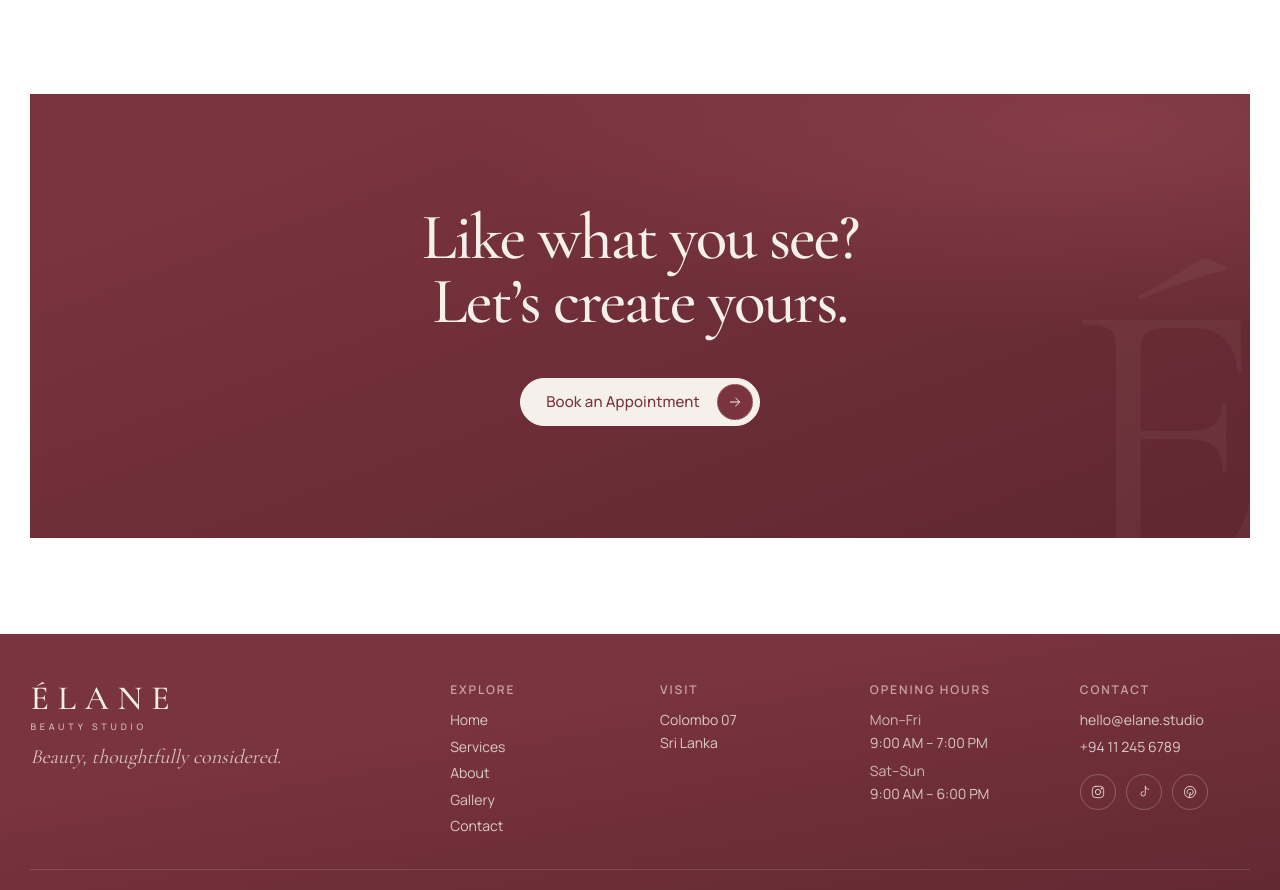
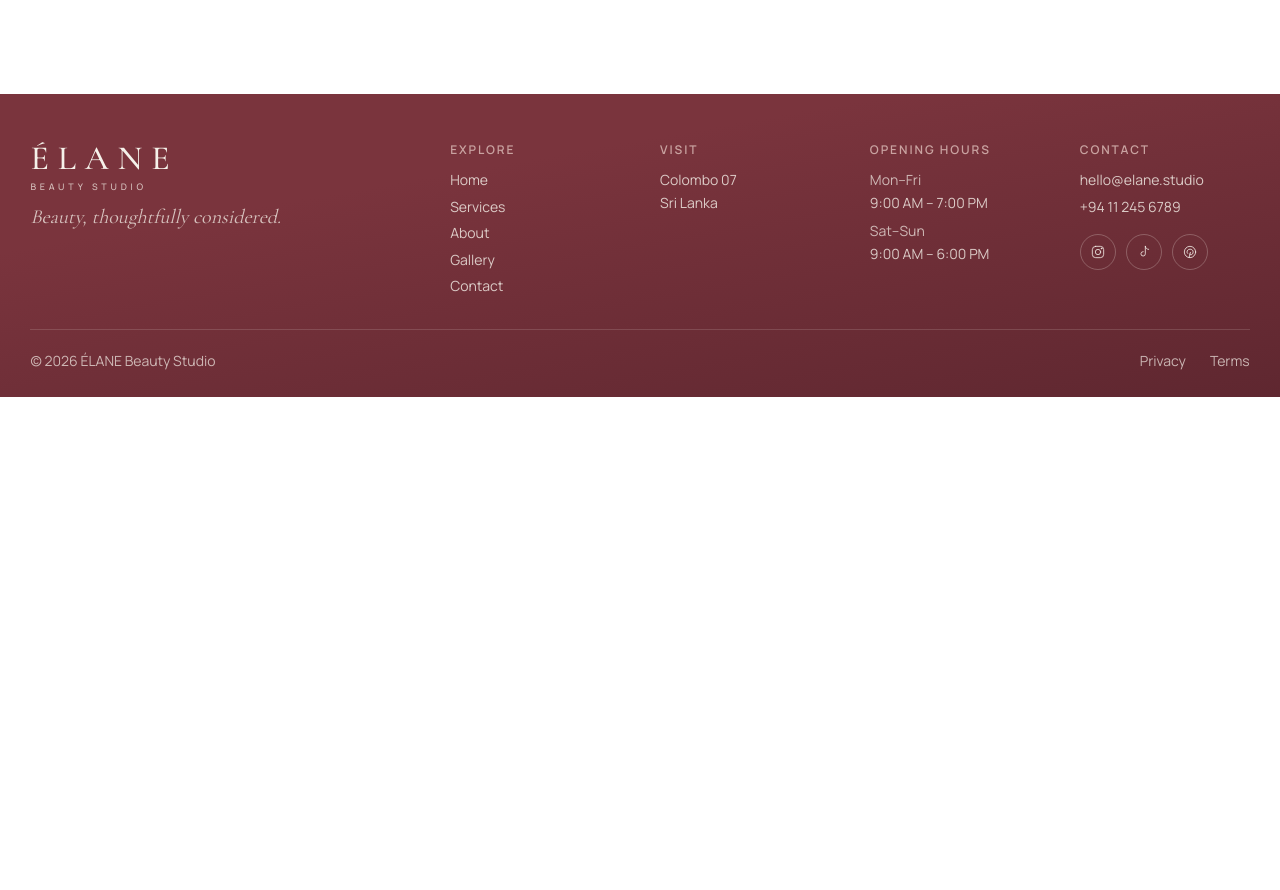
Before and after one commit to dpaperera05/elane-beauty-studio, a Next.js app: page /gallery in a window 1280 px wide. Shown: the part 7859-8749 px from the top of the page. After the commit the page ends 8256 px from the top, so only its background shows below. Built offline with nearby package versions, Linux system fonts and the light colour scheme.

Commit message:
Changes to the gallery webpage

```diff
--- a/src/app/gallery/page.tsx
+++ b/src/app/gallery/page.tsx
@@ -1,6 +1,5 @@
 import type { Metadata } from "next";
 import { Footer } from "@/components/Footer";
-import { GalleryCta } from "@/components/gallery/GalleryCta";
 import { GalleryView } from "@/components/gallery/GalleryView";
 import { Header } from "@/components/Header";
 
@@ -17,7 +16,6 @@ export default function GalleryPage() {
       {/* No hero here, so clear the fixed header before the first section. */}
       <main className="pt-16 lg:pt-20">
         <GalleryView />
-        <GalleryCta />
       </main>
       <Footer />
     </>
--- a/src/components/gallery/GalleryCta.tsx
+++ /dev/null
@@ -1,38 +0,0 @@
-import { galleryCta } from "@/content/gallery";
-import { Button } from "../ui/Button";
-
-/**
- * The gallery's closing invitation: a burgundy block set inside the white
- * page, so it reads as the end of the gallery and stays distinct from the
- * burgundy footer below it.
- */
-export function GalleryCta() {
-  return (
-    <section aria-labelledby="gallery-cta-title" className="container-site pb-16 md:pb-24">
-      <div className="relative isolate flex flex-col items-center overflow-hidden bg-burgundy bg-[radial-gradient(ellipse_75%_65%_at_88%_8%,rgb(150_72_82/0.55),transparent_70%),linear-gradient(160deg,var(--color-burgundy)_15%,var(--color-burgundy-deep)_100%)] px-6 py-[clamp(4rem,3rem+5vw,7.5rem)] text-center text-ivory">
-        {/* The same faint É used on the homepage's Ritual section. */}
-        <span
-          aria-hidden="true"
-          className="pointer-events-none absolute right-[-0.06em] bottom-[-0.24em] -z-10 font-serif text-[clamp(14rem,8rem+20vw,30rem)] leading-none text-ivory/4.5 select-none"
-        >
-          É
-        </span>
-        <h2
-          id="gallery-cta-title"
-          className="type-h2 leading-[0.98] tracking-[-0.03em] text-ivory"
-        >
-          {galleryCta.titleLines.map((line) => (
-            <span key={line} className="block">
-              {line}
-            </span>
-          ))}
-        </h2>
-        <div className="mt-9 md:mt-11">
-          <Button href={galleryCta.button.href} variant="ivory" className="min-w-60">
-            {galleryCta.button.label}
-          </Button>
-        </div>
-      </div>
-    </section>
-  );
-}
--- a/src/content/gallery.ts
+++ b/src/content/gallery.ts
@@ -1,8 +1,6 @@
 // Copy and photographs for the /gallery page. The photographs are the files
 // already in /public/images/gallery (illustrative stock, not the studio's own
 // work; see the note on `gallery` in home.ts).
-
-import { site } from "./home";
 
 export const galleryIntro = {
   eyebrow: "The ÉLANE Edit",
@@ -99,8 +97,3 @@ export const galleryItems: GalleryItem[] = [
   item("finished-hair", "hair", "Lilac Waves", "Long lilac waves framing a face with soft pink makeup"),
   item("nail-detail", "nails", "Tortoiseshell", "Black and tortoiseshell nails against a grey knit sleeve", "square"),
 ];
-
-export const galleryCta = {
-  titleLines: ["Like what you see?", "Let’s create yours."],
-  button: { label: "Book an Appointment", href: site.bookingHref },
-};
```
